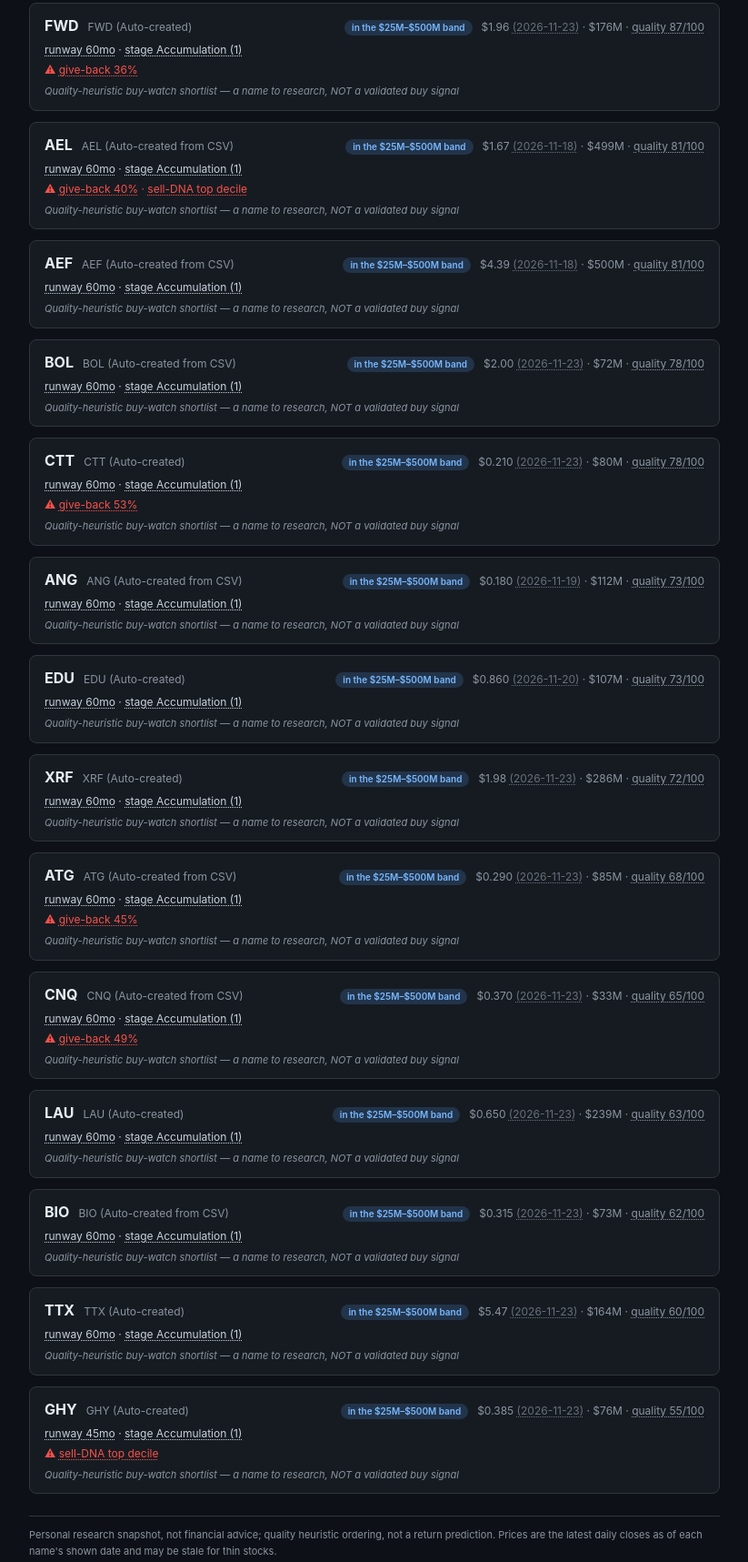
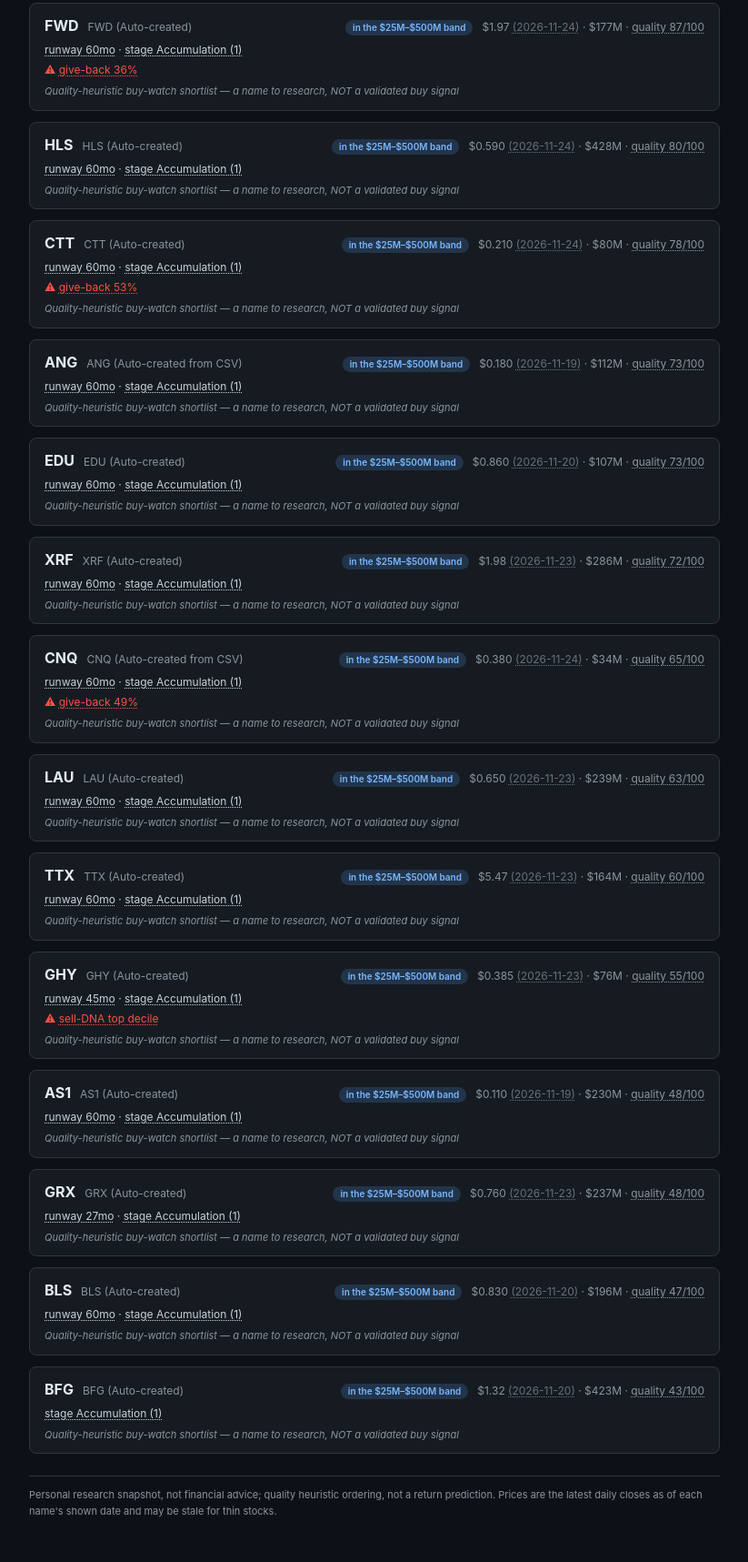
Before and after one commit to davidrwoodland/hedge-shortlist, a plain HTML site: page index.html in a window 1280 px wide. Shown: the part 299-2016 px from the top of the page at 91% size, without its empty margins (228-1051 px from the left). Drawn offline with Linux system fonts and the light colour scheme.

Commit message:
shortlist 2026-11-25

```diff
--- a/index.html
+++ b/index.html
@@ -2,7 +2,7 @@
 <html lang="en"><head><meta charset="utf-8">
 <meta name="viewport" content="width=device-width, initial-scale=1">
 <meta name="robots" content="noindex, nofollow">
-<title>Today's shortlist — 2026-11-24</title>
+<title>Today's shortlist — 2026-11-25</title>
 <style>
   :root { color-scheme: dark; }
   body { margin:0; padding:28px 18px 40px; background:#0d1117; color:#e6edf3;
@@ -44,7 +44,7 @@
   details.guide li { margin:7px 0; line-height:1.55; }
   details.guide b { color:#e6edf3; }
 </style></head><body>
-<h1>Today's shortlist — 2026-11-24</h1>
+<h1>Today's shortlist — 2026-11-25</h1>
 <div class="sub">15 names, ordered by a transparent 0–100 quality
 composite (share dilution · cash runway · cash operating profit vs assets ·
 asset growth · delisting hazard — each a rank against the whole table),
@@ -106,9 +106,9 @@ returns.">quality 77/100</span></span>
             <span class="code">FWD</span>
             <span class="name">FWD (Auto-created)</span>
             <span class="chip band">in the $25M–$500M band</span>
-            <span class="numbers">$1.96 <span class="dim tip" data-tip="Date of the most
+            <span class="numbers">$1.97 <span class="dim tip" data-tip="Date of the most
 recent daily closing price we hold — thinly traded stocks can be a few days
-stale.">(2026-11-23)</span> · $176M · <span class="tip" data-tip="A transparent 0-100
+stale.">(2026-11-24)</span> · $177M · <span class="tip" data-tip="A transparent 0-100
 quality composite: where the company ranks against the whole table on share
 dilution (lower is better), cash runway, cash operating profit relative to
 assets, asset growth (slower is better) and a delisting-hazard gauge, equally
@@ -121,53 +121,17 @@ returns.">quality 87/100</span></span>
         </div>
         <div class="card">
           <div class="head">
-            <span class="code">AEL</span>
-            <span class="name">AEL (Auto-created from CSV)</span>
+            <span class="code">HLS</span>
+            <span class="name">HLS (Auto-created)</span>
             <span class="chip band">in the $25M–$500M band</span>
-            <span class="numbers">$1.67 <span class="dim tip" data-tip="Date of the most
+            <span class="numbers">$0.590 <span class="dim tip" data-tip="Date of the most
 recent daily closing price we hold — thinly traded stocks can be a few days
-stale.">(2026-11-18)</span> · $499M · <span class="tip" data-tip="A transparent 0-100
+stale.">(2026-11-24)</span> · $428M · <span class="tip" data-tip="A transparent 0-100
 quality composite: where the company ranks against the whole table on share
 dilution (lower is better), cash runway, cash operating profit relative to
 assets, asset growth (slower is better) and a delisting-hazard gauge, equally
 weighted, with a heavy-dilution penalty. It ranks QUALITY — it does not predict
-returns.">quality 81/100</span></span>
-          </div>
-          <div class="facts"><span class="tip" data-tip="Cash runway: how many months the company can keep operating at its current spending rate before needing to raise more money. Longer is safer; under 6 months is a tested risk flag.">runway 60mo</span> · <span class="tip" data-tip="Price-cycle stage (Weinstein): 1 = basing after a decline, 2 = rising uptrend, 3 = topping, 4 = declining. A chart-shape read, not a guarantee.">stage Accumulation (1)</span></div>
-          <div class="warns">⚠ <span class="tip" data-tip="Back-tested gauge: gains in names shaped like this have historically been given back at an elevated rate. An exit-risk signal — one of the best-tested items on this page.">give-back 40%</span> · <span class="tip" data-tip="Price/volume pattern matches the top decile of our tested distribution (heavy-selling) fingerprint.">sell-DNA top decile</span></div>
-          <div class="stream">Quality-heuristic buy-watch shortlist — a name to research, NOT a validated buy signal</div>
-        </div>
-        <div class="card">
-          <div class="head">
-            <span class="code">AEF</span>
-            <span class="name">AEF (Auto-created from CSV)</span>
-            <span class="chip band">in the $25M–$500M band</span>
-            <span class="numbers">$4.39 <span class="dim tip" data-tip="Date of the most
-recent daily closing price we hold — thinly traded stocks can be a few days
-stale.">(2026-11-18)</span> · $500M · <span class="tip" data-tip="A transparent 0-100
-quality composite: where the company ranks against the whole table on share
-dilution (lower is better), cash runway, cash operating profit relative to
-assets, asset growth (slower is better) and a delisting-hazard gauge, equally
-weighted, with a heavy-dilution penalty. It ranks QUALITY — it does not predict
-returns.">quality 81/100</span></span>
-          </div>
-          <div class="facts"><span class="tip" data-tip="Cash runway: how many months the company can keep operating at its current spending rate before needing to raise more money. Longer is safer; under 6 months is a tested risk flag.">runway 60mo</span> · <span class="tip" data-tip="Price-cycle stage (Weinstein): 1 = basing after a decline, 2 = rising uptrend, 3 = topping, 4 = declining. A chart-shape read, not a guarantee.">stage Accumulation (1)</span></div>
-
-          <div class="stream">Quality-heuristic buy-watch shortlist — a name to research, NOT a validated buy signal</div>
-        </div>
-        <div class="card">
-          <div class="head">
-            <span class="code">BOL</span>
-            <span class="name">BOL (Auto-created from CSV)</span>
-            <span class="chip band">in the $25M–$500M band</span>
-            <span class="numbers">$2.00 <span class="dim tip" data-tip="Date of the most
-recent daily closing price we hold — thinly traded stocks can be a few days
-stale.">(2026-11-23)</span> · $72M · <span class="tip" data-tip="A transparent 0-100
-quality composite: where the company ranks against the whole table on share
-dilution (lower is better), cash runway, cash operating profit relative to
-assets, asset growth (slower is better) and a delisting-hazard gauge, equally
-weighted, with a heavy-dilution penalty. It ranks QUALITY — it does not predict
-returns.">quality 78/100</span></span>
+returns.">quality 80/100</span></span>
           </div>
           <div class="facts"><span class="tip" data-tip="Cash runway: how many months the company can keep operating at its current spending rate before needing to raise more money. Longer is safer; under 6 months is a tested risk flag.">runway 60mo</span> · <span class="tip" data-tip="Price-cycle stage (Weinstein): 1 = basing after a decline, 2 = rising uptrend, 3 = topping, 4 = declining. A chart-shape read, not a guarantee.">stage Accumulation (1)</span></div>
 
@@ -180,7 +144,7 @@ returns.">quality 78/100</span></span>
             <span class="chip band">in the $25M–$500M band</span>
             <span class="numbers">$0.210 <span class="dim tip" data-tip="Date of the most
 recent daily closing price we hold — thinly traded stocks can be a few days
-stale.">(2026-11-23)</span> · $80M · <span class="tip" data-tip="A transparent 0-100
+stale.">(2026-11-24)</span> · $80M · <span class="tip" data-tip="A transparent 0-100
 quality composite: where the company ranks against the whole table on share
 dilution (lower is better), cash runway, cash operating profit relative to
 assets, asset growth (slower is better) and a delisting-hazard gauge, equally
@@ -247,30 +211,12 @@ returns.">quality 72/100</span></span>
         </div>
         <div class="card">
           <div class="head">
-            <span class="code">ATG</span>
-            <span class="name">ATG (Auto-created from CSV)</span>
-            <span class="chip band">in the $25M–$500M band</span>
-            <span class="numbers">$0.290 <span class="dim tip" data-tip="Date of the most
-recent daily closing price we hold — thinly traded stocks can be a few days
-stale.">(2026-11-23)</span> · $85M · <span class="tip" data-tip="A transparent 0-100
-quality composite: where the company ranks against the whole table on share
-dilution (lower is better), cash runway, cash operating profit relative to
-assets, asset growth (slower is better) and a delisting-hazard gauge, equally
-weighted, with a heavy-dilution penalty. It ranks QUALITY — it does not predict
-returns.">quality 68/100</span></span>
-          </div>
-          <div class="facts"><span class="tip" data-tip="Cash runway: how many months the company can keep operating at its current spending rate before needing to raise more money. Longer is safer; under 6 months is a tested risk flag.">runway 60mo</span> · <span class="tip" data-tip="Price-cycle stage (Weinstein): 1 = basing after a decline, 2 = rising uptrend, 3 = topping, 4 = declining. A chart-shape read, not a guarantee.">stage Accumulation (1)</span></div>
-          <div class="warns">⚠ <span class="tip" data-tip="Back-tested gauge: gains in names shaped like this have historically been given back at an elevated rate. An exit-risk signal — one of the best-tested items on this page.">give-back 45%</span></div>
-          <div class="stream">Quality-heuristic buy-watch shortlist — a name to research, NOT a validated buy signal</div>
-        </div>
-        <div class="card">
-          <div class="head">
             <span class="code">CNQ</span>
             <span class="name">CNQ (Auto-created from CSV)</span>
             <span class="chip band">in the $25M–$500M band</span>
-            <span class="numbers">$0.370 <span class="dim tip" data-tip="Date of the most
+            <span class="numbers">$0.380 <span class="dim tip" data-tip="Date of the most
 recent daily closing price we hold — thinly traded stocks can be a few days
-stale.">(2026-11-23)</span> · $33M · <span class="tip" data-tip="A transparent 0-100
+stale.">(2026-11-24)</span> · $34M · <span class="tip" data-tip="A transparent 0-100
 quality composite: where the company ranks against the whole table on share
 dilution (lower is better), cash runway, cash operating profit relative to
 assets, asset growth (slower is better) and a delisting-hazard gauge, equally
@@ -294,24 +240,6 @@ dilution (lower is better), cash runway, cash operating profit relative to
 assets, asset growth (slower is better) and a delisting-hazard gauge, equally
 weighted, with a heavy-dilution penalty. It ranks QUALITY — it does not predict
 returns.">quality 63/100</span></span>
-          </div>
-          <div class="facts"><span class="tip" data-tip="Cash runway: how many months the company can keep operating at its current spending rate before needing to raise more money. Longer is safer; under 6 months is a tested risk flag.">runway 60mo</span> · <span class="tip" data-tip="Price-cycle stage (Weinstein): 1 = basing after a decline, 2 = rising uptrend, 3 = topping, 4 = declining. A chart-shape read, not a guarantee.">stage Accumulation (1)</span></div>
-
-          <div class="stream">Quality-heuristic buy-watch shortlist — a name to research, NOT a validated buy signal</div>
-        </div>
-        <div class="card">
-          <div class="head">
-            <span class="code">BIO</span>
-            <span class="name">BIO (Auto-created from CSV)</span>
-            <span class="chip band">in the $25M–$500M band</span>
-            <span class="numbers">$0.315 <span class="dim tip" data-tip="Date of the most
-recent daily closing price we hold — thinly traded stocks can be a few days
-stale.">(2026-11-23)</span> · $73M · <span class="tip" data-tip="A transparent 0-100
-quality composite: where the company ranks against the whole table on share
-dilution (lower is better), cash runway, cash operating profit relative to
-assets, asset growth (slower is better) and a delisting-hazard gauge, equally
-weighted, with a heavy-dilution penalty. It ranks QUALITY — it does not predict
-returns.">quality 62/100</span></span>
           </div>
           <div class="facts"><span class="tip" data-tip="Cash runway: how many months the company can keep operating at its current spending rate before needing to raise more money. Longer is safer; under 6 months is a tested risk flag.">runway 60mo</span> · <span class="tip" data-tip="Price-cycle stage (Weinstein): 1 = basing after a decline, 2 = rising uptrend, 3 = topping, 4 = declining. A chart-shape read, not a guarantee.">stage Accumulation (1)</span></div>
 
@@ -353,6 +281,78 @@ returns.">quality 55/100</span></span>
           <div class="warns">⚠ <span class="tip" data-tip="Price/volume pattern matches the top decile of our tested distribution (heavy-selling) fingerprint.">sell-DNA top decile</span></div>
           <div class="stream">Quality-heuristic buy-watch shortlist — a name to research, NOT a validated buy signal</div>
         </div>
+        <div class="card">
+          <div class="head">
+            <span class="code">AS1</span>
+            <span class="name">AS1 (Auto-created)</span>
+            <span class="chip band">in the $25M–$500M band</span>
+            <span class="numbers">$0.110 <span class="dim tip" data-tip="Date of the most
+recent daily closing price we hold — thinly traded stocks can be a few days
+stale.">(2026-11-19)</span> · $230M · <span class="tip" data-tip="A transparent 0-100
+quality composite: where the company ranks against the whole table on share
+dilution (lower is better), cash runway, cash operating profit relative to
+assets, asset growth (slower is better) and a delisting-hazard gauge, equally
+weighted, with a heavy-dilution penalty. It ranks QUALITY — it does not predict
+returns.">quality 48/100</span></span>
+          </div>
+          <div class="facts"><span class="tip" data-tip="Cash runway: how many months the company can keep operating at its current spending rate before needing to raise more money. Longer is safer; under 6 months is a tested risk flag.">runway 60mo</span> · <span class="tip" data-tip="Price-cycle stage (Weinstein): 1 = basing after a decline, 2 = rising uptrend, 3 = topping, 4 = declining. A chart-shape read, not a guarantee.">stage Accumulation (1)</span></div>
+
+          <div class="stream">Quality-heuristic buy-watch shortlist — a name to research, NOT a validated buy signal</div>
+        </div>
+        <div class="card">
+          <div class="head">
+            <span class="code">GRX</span>
+            <span class="name">GRX (Auto-created)</span>
+            <span class="chip band">in the $25M–$500M band</span>
+            <span class="numbers">$0.760 <span class="dim tip" data-tip="Date of the most
+recent daily closing price we hold — thinly traded stocks can be a few days
+stale.">(2026-11-23)</span> · $237M · <span class="tip" data-tip="A transparent 0-100
+quality composite: where the company ranks against the whole table on share
+dilution (lower is better), cash runway, cash operating profit relative to
+assets, asset growth (slower is better) and a delisting-hazard gauge, equally
+weighted, with a heavy-dilution penalty. It ranks QUALITY — it does not predict
+returns.">quality 48/100</span></span>
+          </div>
+          <div class="facts"><span class="tip" data-tip="Cash runway: how many months the company can keep operating at its current spending rate before needing to raise more money. Longer is safer; under 6 months is a tested risk flag.">runway 27mo</span> · <span class="tip" data-tip="Price-cycle stage (Weinstein): 1 = basing after a decline, 2 = rising uptrend, 3 = topping, 4 = declining. A chart-shape read, not a guarantee.">stage Accumulation (1)</span></div>
+
+          <div class="stream">Quality-heuristic buy-watch shortlist — a name to research, NOT a validated buy signal</div>
+        </div>
+        <div class="card">
+          <div class="head">
+            <span class="code">BLS</span>
+            <span class="name">BLS (Auto-created)</span>
+            <span class="chip band">in the $25M–$500M band</span>
+            <span class="numbers">$0.830 <span class="dim tip" data-tip="Date of the most
+recent daily closing price we hold — thinly traded stocks can be a few days
+stale.">(2026-11-20)</span> · $196M · <span class="tip" data-tip="A transparent 0-100
+quality composite: where the company ranks against the whole table on share
+dilution (lower is better), cash runway, cash operating profit relative to
+assets, asset growth (slower is better) and a delisting-hazard gauge, equally
+weighted, with a heavy-dilution penalty. It ranks QUALITY — it does not predict
+returns.">quality 47/100</span></span>
+          </div>
+          <div class="facts"><span class="tip" data-tip="Cash runway: how many months the company can keep operating at its current spending rate before needing to raise more money. Longer is safer; under 6 months is a tested risk flag.">runway 60mo</span> · <span class="tip" data-tip="Price-cycle stage (Weinstein): 1 = basing after a decline, 2 = rising uptrend, 3 = topping, 4 = declining. A chart-shape read, not a guarantee.">stage Accumulation (1)</span></div>
+
+          <div class="stream">Quality-heuristic buy-watch shortlist — a name to research, NOT a validated buy signal</div>
+        </div>
+        <div class="card">
+          <div class="head">
+            <span class="code">BFG</span>
+            <span class="name">BFG (Auto-created)</span>
+            <span class="chip band">in the $25M–$500M band</span>
+            <span class="numbers">$1.32 <span class="dim tip" data-tip="Date of the most
+recent daily closing price we hold — thinly traded stocks can be a few days
+stale.">(2026-11-20)</span> · $423M · <span class="tip" data-tip="A transparent 0-100
+quality composite: where the company ranks against the whole table on share
+dilution (lower is better), cash runway, cash operating profit relative to
+assets, asset growth (slower is better) and a delisting-hazard gauge, equally
+weighted, with a heavy-dilution penalty. It ranks QUALITY — it does not predict
+returns.">quality 43/100</span></span>
+          </div>
+          <div class="facts"><span class="tip" data-tip="Price-cycle stage (Weinstein): 1 = basing after a decline, 2 = rising uptrend, 3 = topping, 4 = declining. A chart-shape read, not a guarantee.">stage Accumulation (1)</span></div>
+
+          <div class="stream">Quality-heuristic buy-watch shortlist — a name to research, NOT a validated buy signal</div>
+        </div>
 <div class="foot">Personal research snapshot, not financial advice; quality
 heuristic ordering, not a return prediction. Prices are the latest daily
 closes as of each name's shown date and may be stale for thin stocks.</div>
```
